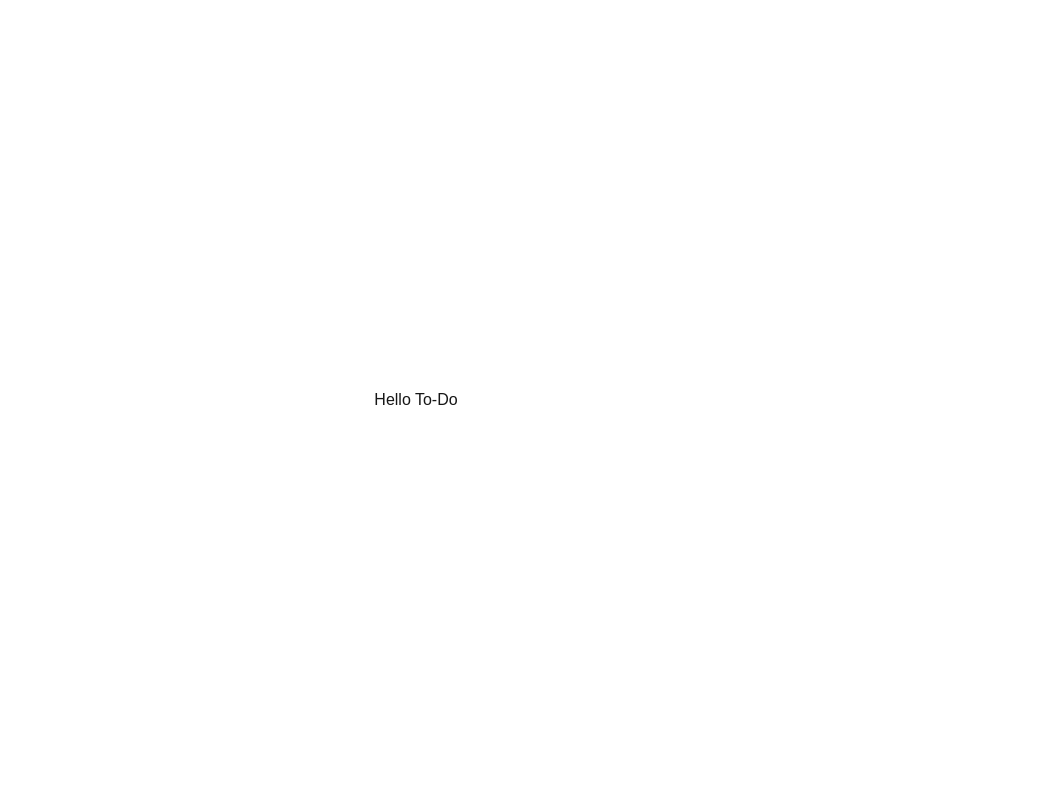
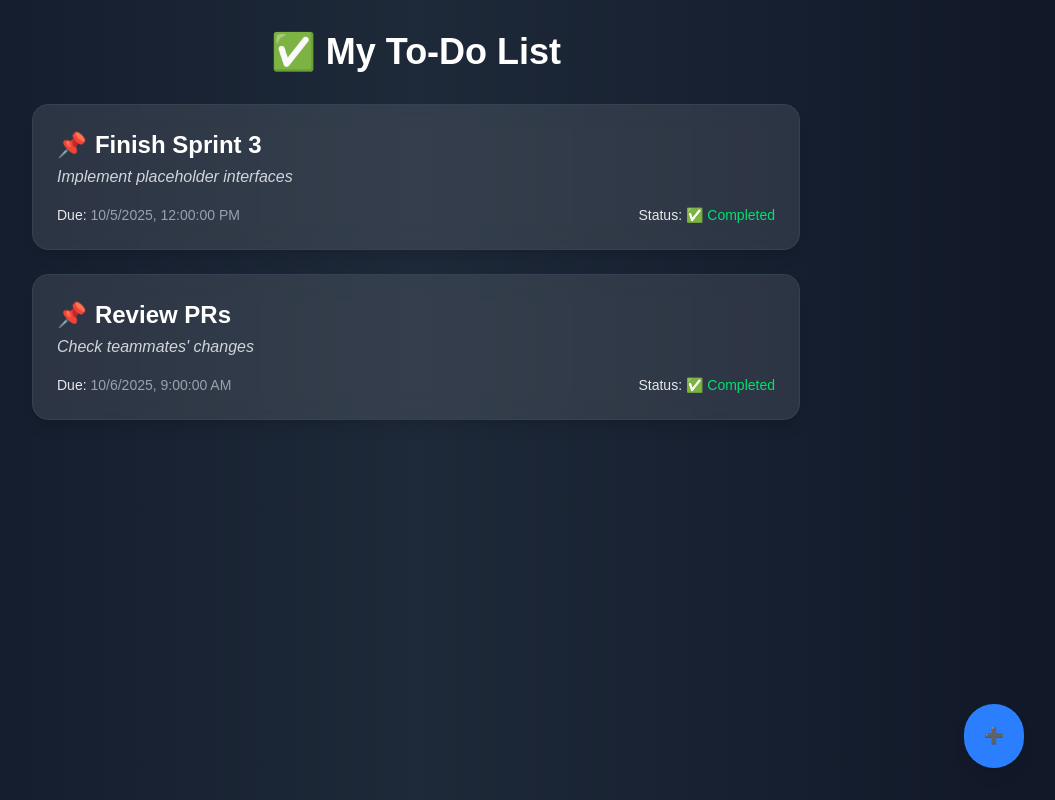
Before and after one commit to starr-arrt/to-do-app, a Next.js app: page / in a window 1280 px wide. Shown: the whole page, without its empty margins (224-1279 px from the left). Built offline with nearby package versions, Linux system fonts and the light colour scheme.

Commit message:
✨ Improved UI for task list + floating add task button

```diff
--- /dev/null
+++ b/app/api/app/api/tasks/route.js
@@ -0,0 +1,5 @@
+import sampleTodos from "../../../sample-todos.json";
+
+export async function GET() {
+  return Response.json(sampleTodos);
+}
--- /dev/null
+++ b/app/api/tasks/route.js
@@ -0,0 +1,6 @@
+import { NextResponse } from "next/server";
+import todos from "../../../sample-todos.json";  // ✅ correct path
+
+export async function GET() {
+  return NextResponse.json(todos);
+}
--- a/app/page.tsx
+++ b/app/page.tsx
@@ -1,7 +1,59 @@
+"use client";
+import { useEffect, useState } from "react";
+
 export default function Home() {
+  const [tasks, setTasks] = useState<any[]>([]);
+
+  useEffect(() => {
+    fetch("/api/tasks")
+      .then((res) => res.json())
+      .then((data) => setTasks(data));
+  }, []);
+
   return (
-    <main style={{ display: "flex", justifyContent: "center", alignItems: "center", height: "100vh" }}>
-      <h1>Hello To-Do</h1>
+    <main className="min-h-screen bg-gradient-to-r from-gray-900 via-gray-800 to-gray-900 p-8 relative">
+      <div className="max-w-3xl mx-auto">
+        <h1 className="text-4xl font-extrabold text-white text-center mb-8">
+          ✅ My To-Do List
+        </h1>
+
+        <ul className="space-y-6">
+          {tasks.map((task) => (
+            <li
+              key={task.id}
+              className="bg-white/10 backdrop-blur-md border border-gray-700 p-6 rounded-2xl shadow-lg hover:scale-[1.02] transition-transform"
+            >
+              <h2 className="text-2xl font-semibold text-white flex items-center gap-2">
+                <span className="text-blue-400">📌</span> {task.title}
+              </h2>
+              <p className="text-gray-300 italic mt-1">{task.description}</p>
+
+              <div className="mt-4 flex flex-col sm:flex-row sm:justify-between text-sm text-gray-400">
+                <p>
+                  <span className="font-medium text-gray-200">Due:</span>{" "}
+                  {new Date(task.dueDate).toLocaleString()}
+                </p>
+                <p>
+                  <span className="font-medium text-gray-200">Status:</span>{" "}
+                  {task.status === "Pending" ? (
+                    <span className="text-yellow-400">⏳ Pending</span>
+                  ) : (
+                    <span className="text-green-400">✅ Completed</span>
+                  )}
+                </p>
+              </div>
+            </li>
+          ))}
+        </ul>
+      </div>
+
+      {/* Floating New Task Button */}
+      <button
+        className="fixed bottom-8 right-8 bg-blue-500 hover:bg-blue-600 text-white font-bold p-5 rounded-full shadow-lg transition-transform hover:scale-110"
+        onClick={() => alert("Add Task functionality coming soon! 🚀")}
+      >
+        ➕
+      </button>
     </main>
   );
 }
--- a/app/sample-todos.json
+++ b/app/sample-todos.json
@@ -1,18 +1,18 @@
 [
   {
     "id": "1",
-      "title": "Finish Sprint 2",
-      "description": "Define schema and validators",
-      "dueDate": "2025-10-01T17:00:00Z",
-      "notes": "Check with team before submission",
+    "title": "Finish Sprint 3",
+    "description": "Implement placeholder interfaces",
+    "dueDate": "2025-10-05T12:00:00Z",
+    "notes": "Demo for team",
     "completed": false
   },
   {
     "id": "2",
-      "title": "Prepare demo",
-      "description": "Walk through API and validator",
-"dueDate": "2025-10-02T10:00:00Z",
-      "notes": "Use Zoom for demo",
+    "title": "Review PRs",
+    "description": "Check teammates' changes",
+    "dueDate": "2025-10-06T09:00:00Z",
+    "notes": "Prioritize bug fixes",
     "completed": false
   }
 ]
--- a/app/todo-app/app/page.js
+++ b/app/todo-app/app/page.js
@@ -1,7 +1,30 @@
+"use client";
+import { useEffect, useState } from "react";
+
 export default function Home() {
-    return (
-      <main style={{ display: "flex", justifyContent: "center", alignItems: "center", height: "100vh" }}>
-        <h1>Hello To-Do</h1>
-      </main>
-    );
-  }
+  const [tasks, setTasks] = useState([]);
+
+  useEffect(() => {
+    fetch("/api/tasks")
+      .then((res) => res.json())
+      .then((data) => setTasks(data))
+      .catch((err) => console.error(err));
+  }, []);
+
+  return (
+    <main style={{ padding: "2rem", fontFamily: "Arial" }}>
+      <h1>To-Do List (Sprint 3 Placeholder)</h1>
+      <ul>
+        {tasks.length > 0 ? (
+          tasks.map((task) => (
+            <li key={task.id}>
+              <strong>{task.title}</strong> — {task.description} (Due: {task.dueDate})
+            </li>
+          ))
+        ) : (
+          <p>Loading tasks...</p>
+        )}
+      </ul>
+    </main>
+  );
+}
--- /dev/null
+++ b/sample-todos.json
@@ -0,0 +1,18 @@
+[
+    {
+      "id": "1",
+      "title": "Finish Sprint 3",
+      "description": "Implement placeholder interfaces",
+      "dueDate": "2025-10-05T12:00:00Z",
+      "notes": "Demo for team",
+      "completed": false
+    },
+    {
+      "id": "2",
+      "title": "Review PRs",
+      "description": "Check teammates' changes",
+      "dueDate": "2025-10-06T09:00:00Z",
+      "notes": "Prioritize bug fixes",
+      "completed": false
+    }
+  ]
--- a/tsconfig.json
+++ b/tsconfig.json
@@ -1,12 +1,13 @@
 {
   "compilerOptions": {
+    "resolveJsonModule": true,
+    "esModuleInterop": true,
     "target": "ES2017",
     "lib": ["dom", "dom.iterable", "esnext"],
     "allowJs": true,
     "skipLibCheck": true,
     "strict": true,
     "noEmit": true,
-    "esModuleInterop": true,
     "module": "esnext",
     "moduleResolution": "bundler",
     "resolveJsonModule": true,
```
Also changed, not shown: package.json (+6 -6 lines), 1 other file (tests, documents, lock files or other folders). Lines whose indentation alone changed are shown as unchanged.
